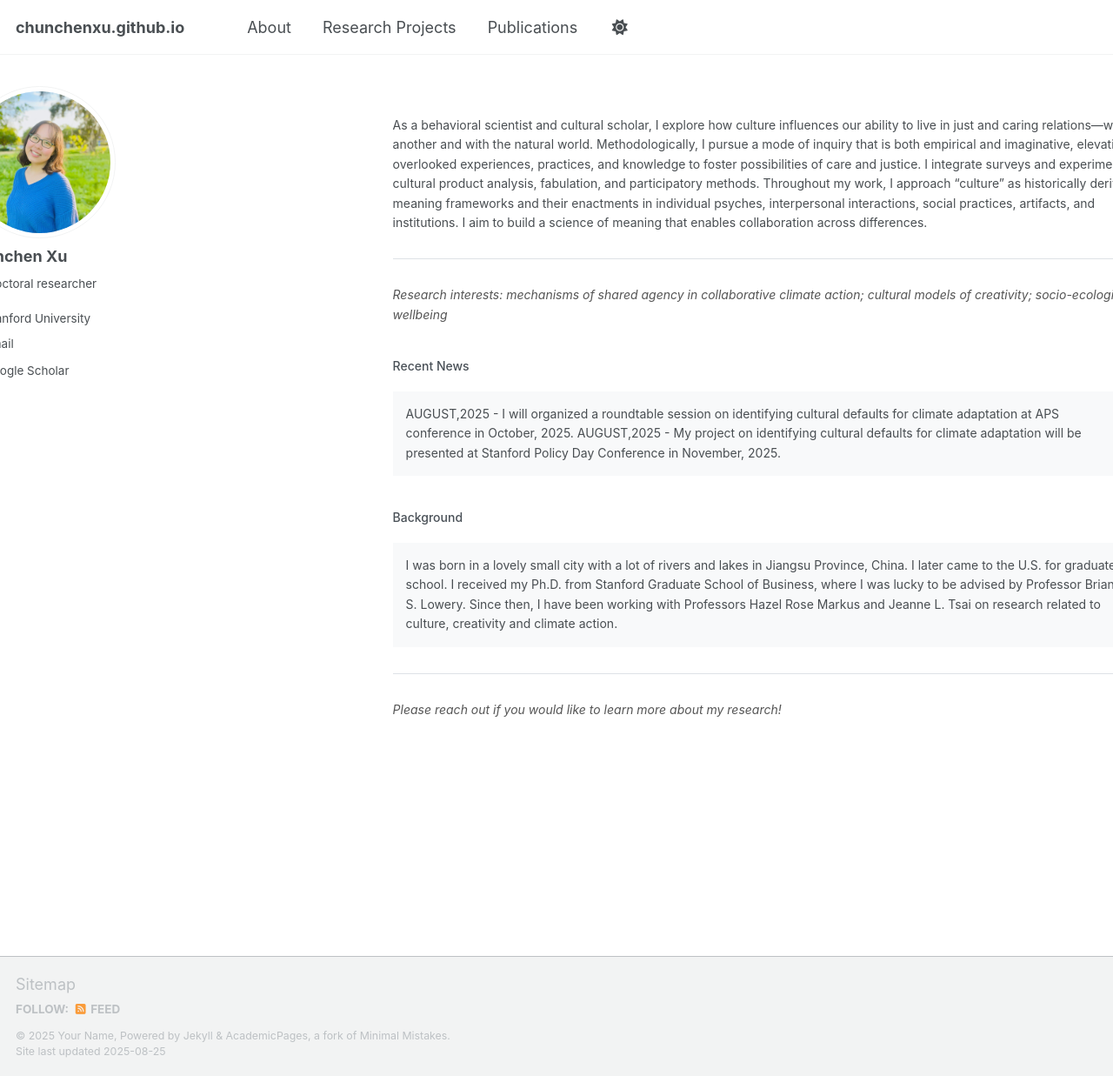
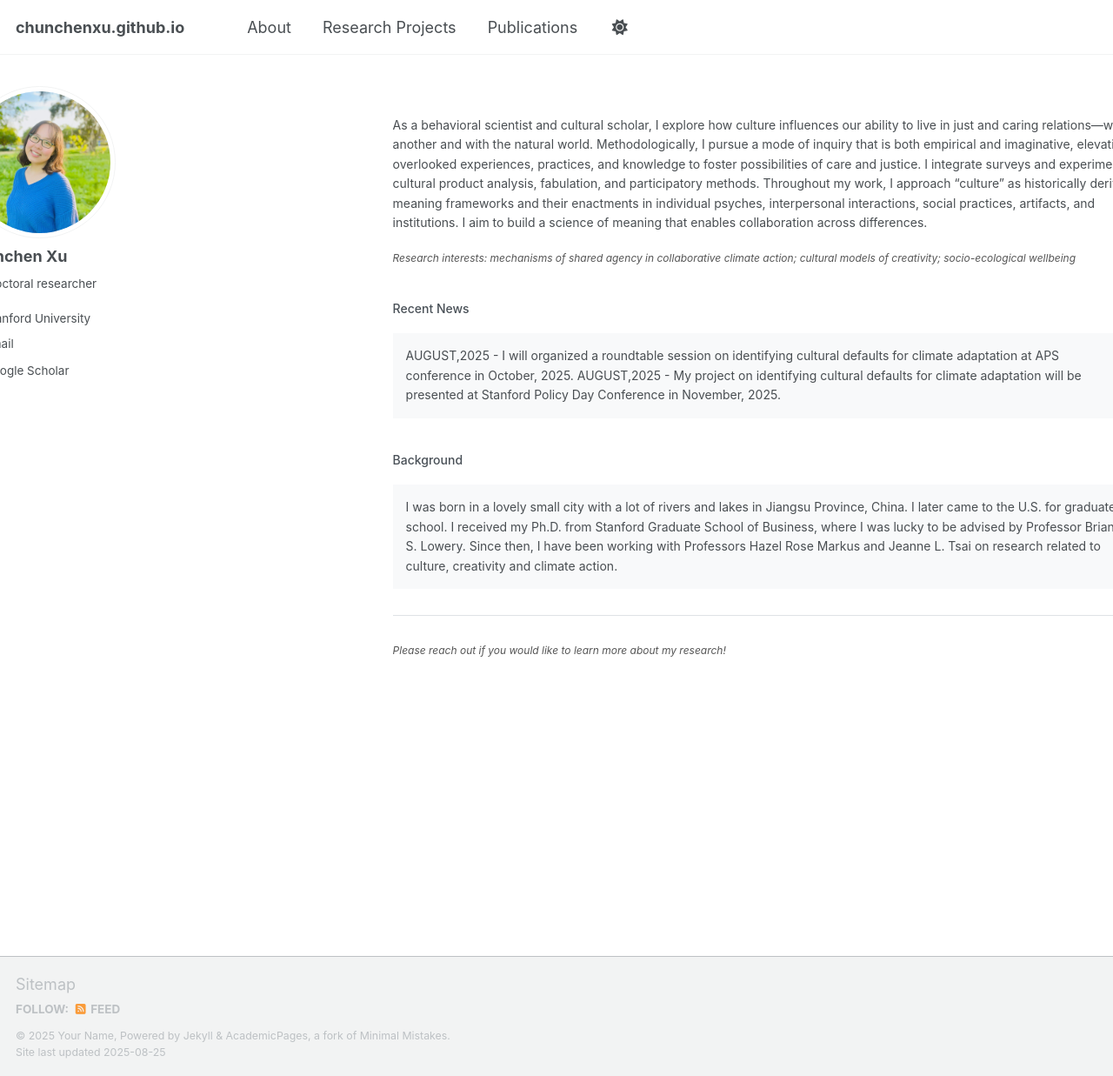
Before and after one commit to chunchenxu/chunchenxu.github.io, a Jekyll site: the page built from _pages/about.html, in a window 1280 px wide and 1237 px high. Shown: the whole window at 87% size. Built offline with Jekyll 4.4.1, drawn with Linux system fonts in a browser that asks for light colours; some web fonts are replaced; a script that is not in the unit is left out.

Commit message:
Update about.html

```diff
--- a/_pages/about.html
+++ b/_pages/about.html
@@ -12,8 +12,6 @@ redirect_from:
 As a behavioral scientist and cultural scholar, I explore how culture influences our ability to live in just and caring relations—with one another and with the natural world.
 
 Methodologically, I pursue a mode of inquiry that is both empirical and imaginative, elevating overlooked experiences, practices, and knowledge to foster possibilities of care and justice. I integrate surveys and experiments, cultural product analysis, fabulation, and participatory methods. Throughout my work, I approach “culture” as historically derived meaning frameworks and their enactments in individual psyches, interpersonal interactions, social practices, artifacts, and institutions. I aim to build a science of meaning that enables collaboration across differences.
-
-<hr>
 
 <div class="contact-note">
 <em> Research interests: mechanisms of shared agency in collaborative climate action; cultural models of creativity; socio-ecological wellbeing </em>
@@ -78,7 +76,7 @@ I was born in a lovely small city with a lot of rivers and lakes in Jiangsu Prov
 
 .contact-note {
     margin-top: 20px;
-    font-size: 14px;
+    font-size: 12px;
     color: #555;
 }
 
```
